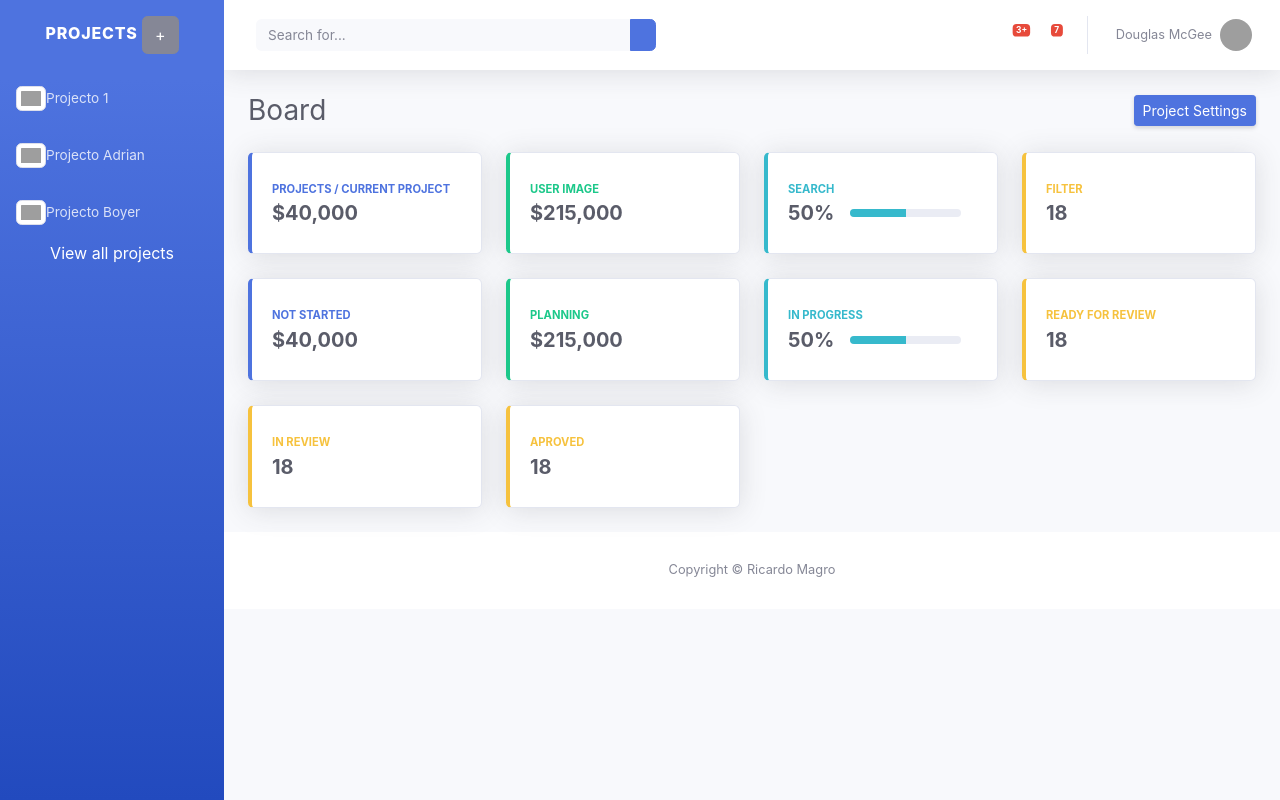
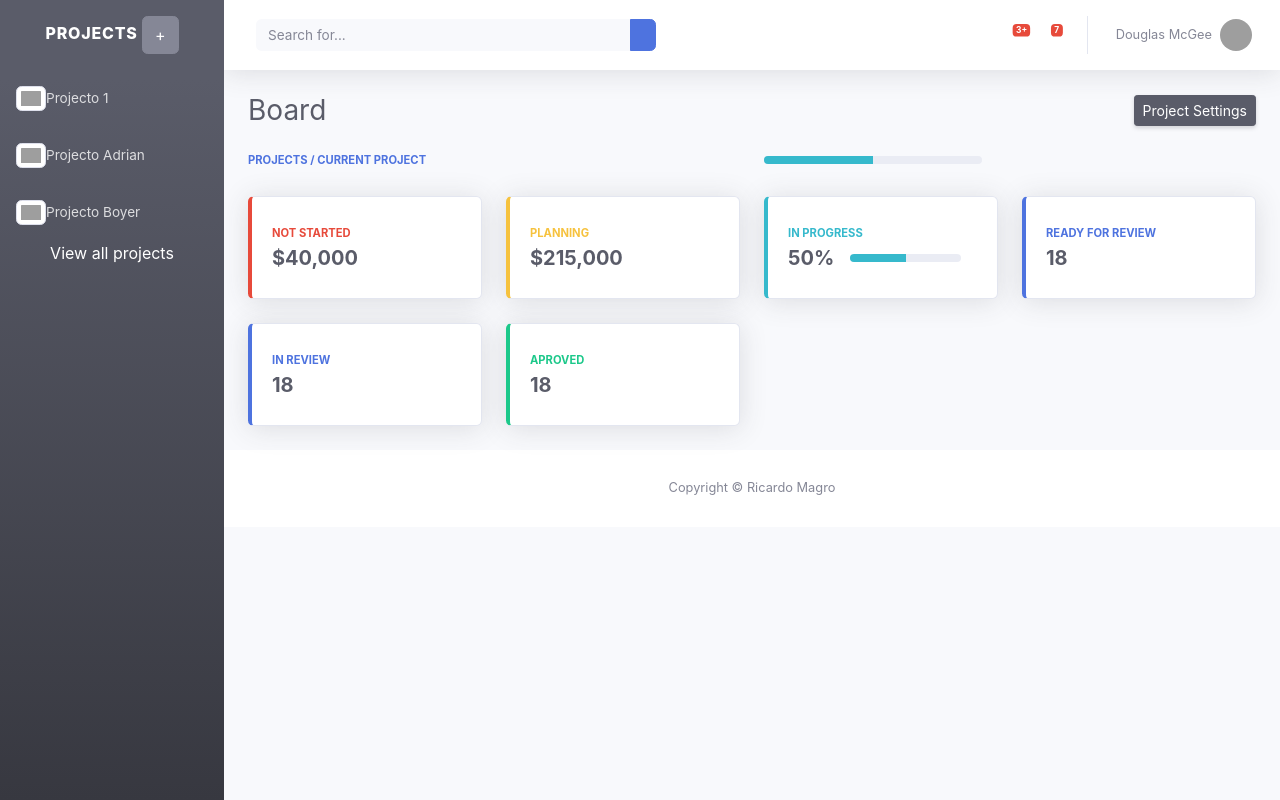
Before and after one commit to ThorAsgardCode/jiraeboa, an Angular app: page / in a window 1280 px wide. Built offline with nearby package versions, Linux system fonts and the light colour scheme; grey boxes are pictures that could not be loaded.

Commit message:
7 files modified

```diff
--- a/src/app/center-content/center-content.component.html
+++ b/src/app/center-content/center-content.component.html
@@ -5,9 +5,7 @@
   <!-- Page Heading -->
   <div class="d-sm-flex align-items-center justify-content-between mb-4">
     <h1 class="h3 mb-0 text-gray-800">Board</h1>
-    <a
-      href="#"
-      class="d-none d-sm-inline-block btn btn-sm btn-primary shadow-sm"
+    <a href="#" class="d-none d-sm-inline-block btn btn-sm btn-dark shadow-sm"
       ><i class="fas fa-download fa-sm text-white-50"></i> Project Settings
     </a>
   </div>
@@ -16,8 +14,8 @@
   <div class="row">
     <!-- Earnings (Monthly) Card Example -->
     <div class="col-xl-3 col-md-6 mb-4">
-      <div class="card border-left-primary shadow h-100 py-2">
-        <div class="card-body">
+      <div class="">
+        <div class="">
           <div class="row no-gutters align-items-center">
             <div class="col mr-2">
               <div
@@ -30,10 +28,6 @@
               >
                 Projects / Current Project
               </div>
-              <div class="h5 mb-0 font-weight-bold text-gray-800">$40,000</div>
-            </div>
-            <div class="col-auto">
-              <i class="fas fa-calendar fa-2x text-gray-300"></i>
             </div>
           </div>
         </div>
@@ -42,8 +36,8 @@
 
     <!-- Earnings (Monthly) Card Example -->
     <div class="col-xl-3 col-md-6 mb-4">
-      <div class="card border-left-success shadow h-100 py-2">
-        <div class="card-body">
+      <div class="">
+        <div class="">
           <div class="row no-gutters align-items-center">
             <div class="col mr-2">
               <div
@@ -53,13 +47,7 @@
                   text-success text-uppercase
                   mb-1
                 "
-              >
-                User Image
-              </div>
-              <div class="h5 mb-0 font-weight-bold text-gray-800">$215,000</div>
-            </div>
-            <div class="col-auto">
-              <i class="fas fa-dollar-sign fa-2x text-gray-300"></i>
+              ></div>
             </div>
           </div>
         </div>
@@ -68,21 +56,15 @@
 
     <!-- Earnings (Monthly) Card Example -->
     <div class="col-xl-3 col-md-6 mb-4">
-      <div class="card border-left-info shadow h-100 py-2">
-        <div class="card-body">
+      <div class="">
+        <div class="">
           <div class="row no-gutters align-items-center">
             <div class="col mr-2">
               <div
                 class="text-xs font-weight-bold text-info text-uppercase mb-1"
-              >
-                Search
-              </div>
+              ></div>
               <div class="row no-gutters align-items-center">
-                <div class="col-auto">
-                  <div class="h5 mb-0 mr-3 font-weight-bold text-gray-800">
-                    50%
-                  </div>
-                </div>
+                <div class="col-auto"></div>
                 <div class="col">
                   <div class="progress progress-sm mr-2">
                     <div
@@ -97,9 +79,6 @@
                 </div>
               </div>
             </div>
-            <div class="col-auto">
-              <i class="fas fa-clipboard-list fa-2x text-gray-300"></i>
-            </div>
           </div>
         </div>
       </div>
@@ -107,8 +86,8 @@
 
     <!-- Pending Requests Card Example -->
     <div class="col-xl-3 col-md-6 mb-4">
-      <div class="card border-left-warning shadow h-100 py-2">
-        <div class="card-body">
+      <div class="">
+        <div class="">
           <div class="row no-gutters align-items-center">
             <div class="col mr-2">
               <div
@@ -118,13 +97,7 @@
                   text-warning text-uppercase
                   mb-1
                 "
-              >
-                Filter
-              </div>
-              <div class="h5 mb-0 font-weight-bold text-gray-800">18</div>
-            </div>
-            <div class="col-auto">
-              <i class="fas fa-comments fa-2x text-gray-300"></i>
+              ></div>
             </div>
           </div>
         </div>
@@ -137,17 +110,12 @@
   <div class="row">
     <!-- Earnings (Monthly) Card Example -->
     <div class="col-xl-3 col-md-6 mb-4">
-      <div class="card border-left-primary shadow h-100 py-2">
+      <div class="card border-left-danger shadow h-100 py-2">
         <div class="card-body">
           <div class="row no-gutters align-items-center">
             <div class="col mr-2">
               <div
-                class="
-                  text-xs
-                  font-weight-bold
-                  text-primary text-uppercase
-                  mb-1
-                "
+                class="text-xs font-weight-bold text-danger text-uppercase mb-1"
               >
                 NOT STARTED
               </div>
@@ -163,7 +131,7 @@
 
     <!-- Earnings (Monthly) Card Example -->
     <div class="col-xl-3 col-md-6 mb-4">
-      <div class="card border-left-success shadow h-100 py-2">
+      <div class="card border-left-warning shadow h-100 py-2">
         <div class="card-body">
           <div class="row no-gutters align-items-center">
             <div class="col mr-2">
@@ -171,7 +139,7 @@
                 class="
                   text-xs
                   font-weight-bold
-                  text-success text-uppercase
+                  text-warning text-uppercase
                   mb-1
                 "
               >
@@ -228,7 +196,7 @@
 
     <!-- Pending Requests Card Example -->
     <div class="col-xl-3 col-md-6 mb-4">
-      <div class="card border-left-warning shadow h-100 py-2">
+      <div class="card border-left-primary shadow h-100 py-2">
         <div class="card-body">
           <div class="row no-gutters align-items-center">
             <div class="col mr-2">
@@ -236,7 +204,7 @@
                 class="
                   text-xs
                   font-weight-bold
-                  text-warning text-uppercase
+                  text-primary text-uppercase
                   mb-1
                 "
               >
@@ -252,7 +220,7 @@
       </div>
     </div>
     <div class="col-xl-3 col-md-6 mb-4">
-      <div class="card border-left-warning shadow h-100 py-2">
+      <div class="card border-left-primary shadow h-100 py-2">
         <div class="card-body">
           <div class="row no-gutters align-items-center">
             <div class="col mr-2">
@@ -260,7 +228,7 @@
                 class="
                   text-xs
                   font-weight-bold
-                  text-warning text-uppercase
+                  text-primary text-uppercase
                   mb-1
                 "
               >
@@ -276,7 +244,7 @@
       </div>
     </div>
     <div class="col-xl-3 col-md-6 mb-4">
-      <div class="card border-left-warning shadow h-100 py-2">
+      <div class="card border-left-success shadow h-100 py-2">
         <div class="card-body">
           <div class="row no-gutters align-items-center">
             <div class="col mr-2">
@@ -284,7 +252,7 @@
                 class="
                   text-xs
                   font-weight-bold
-                  text-warning text-uppercase
+                  text-success text-uppercase
                   mb-1
                 "
               >
--- a/src/app/center-content/center-content.component.ts
+++ b/src/app/center-content/center-content.component.ts
@@ -1,15 +1,12 @@
 import { Component, OnInit } from '@angular/core';
-
+import 'fontawesome';
 @Component({
   selector: 'app-center-content',
   templateUrl: './center-content.component.html',
-  styleUrls: ['./center-content.component.css']
+  styleUrls: ['./center-content.component.css'],
 })
 export class CenterContentComponent implements OnInit {
+  constructor() {}
 
-  constructor() { }
-
-  ngOnInit() {
-  }
-
+  ngOnInit() {}
 }
--- a/src/app/navbar/navbar.component.ts
+++ b/src/app/navbar/navbar.component.ts
@@ -1,15 +1,12 @@
 import { Component, OnInit } from '@angular/core';
-
+import 'fontawesome';
 @Component({
   selector: 'app-navbar',
   templateUrl: './navbar.component.html',
-  styleUrls: ['./navbar.component.css']
+  styleUrls: ['./navbar.component.css'],
 })
 export class NavbarComponent implements OnInit {
+  constructor() {}
 
-  constructor() { }
-
-  ngOnInit() {
-  }
-
+  ngOnInit() {}
 }
--- a/src/app/sidebar/sidebar.component.html
+++ b/src/app/sidebar/sidebar.component.html
@@ -1,6 +1,6 @@
 <!-- Sidebar -->
 <ul
-  class="navbar-nav bg-gradient-primary sidebar sidebar-dark accordion"
+  class="navbar-nav bg-gradient-dark sidebar sidebar-dark accordion"
   id="accordionSidebar"
 >
   <!-- Sidebar - Brand -->
--- a/src/app/sidebar/sidebar.component.ts
+++ b/src/app/sidebar/sidebar.component.ts
@@ -1,4 +1,5 @@
 import { Component, OnInit } from '@angular/core';
+import 'fontawesome';
 
 @Component({
   selector: 'app-sidebar',
--- a/src/index.html
+++ b/src/index.html
@@ -16,7 +16,7 @@
     crossorigin="anonymous"
   />
 
-  <title>SB Admin 2 - Dashboard</title>
+  <title>Software Management</title>
 </head>
 
 <body id="page-top">
```
Also changed, not shown: src/main.ts (+6 -3 lines).
